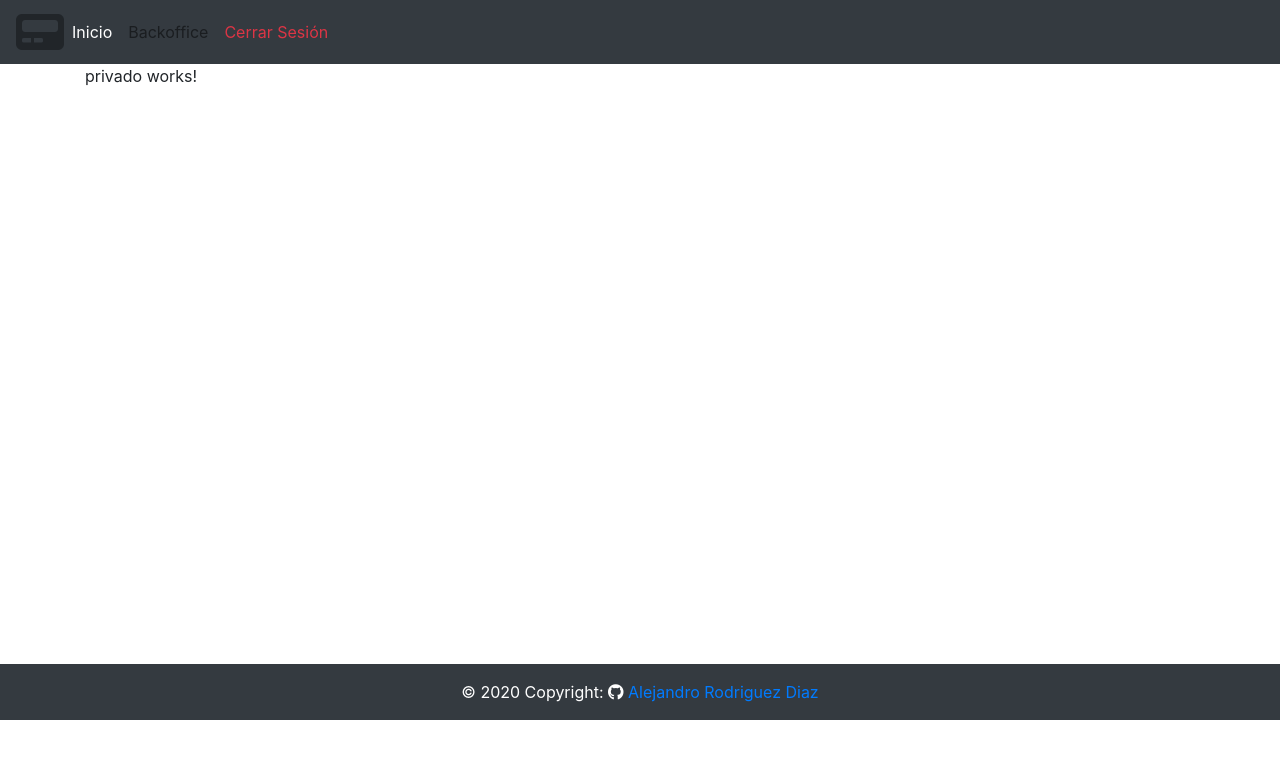
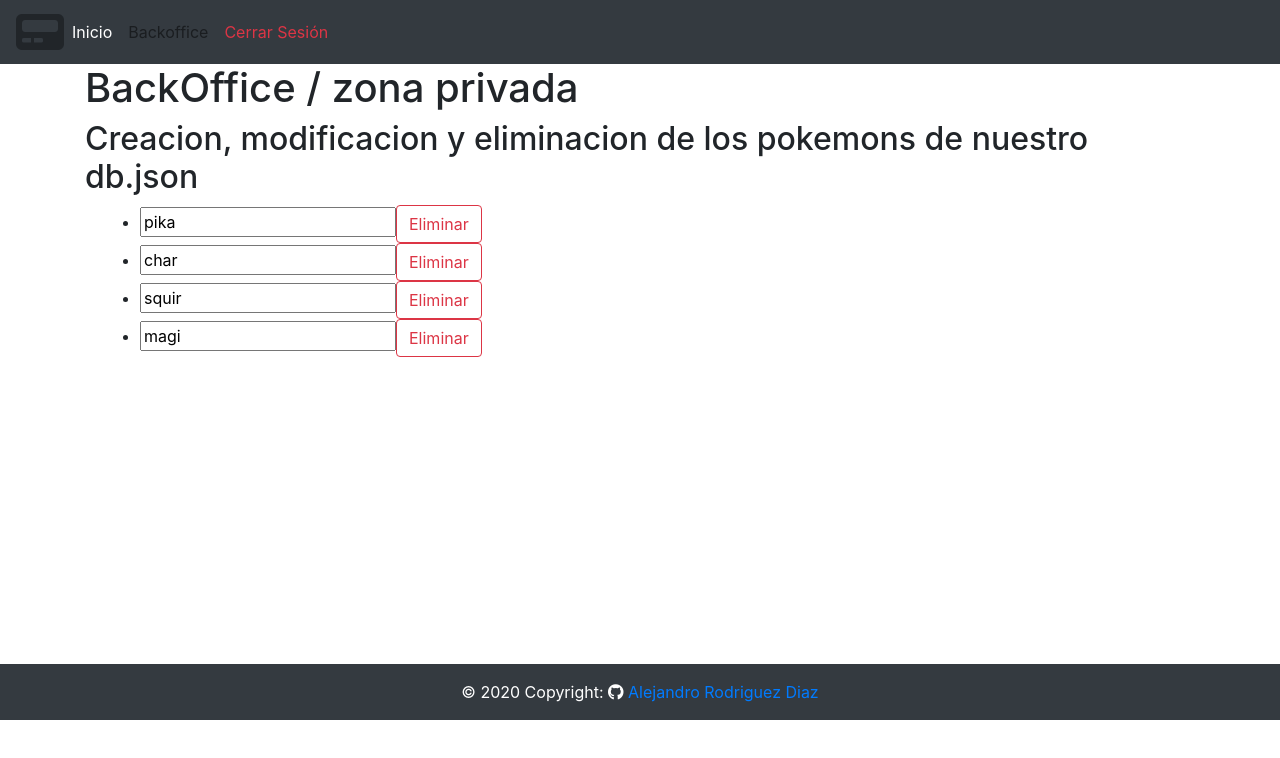
Before and after one commit to alejandro23rd/pokemon-cliente-angular, an Angular app: page /login in a window 1280 px wide. Both pictures are taken after a click on the input "Enviar". Shown: the top 758 px of the page. Built offline with nearby package versions, Linux system fonts and the light colour scheme; data requests are answered from the project's data file.

Commit message:
listado hecho

```diff
--- a/src/app/paginas/privado/privado.component.html
+++ b/src/app/paginas/privado/privado.component.html
@@ -1 +1,36 @@
-<p>privado works!</p>
+<h1>BackOffice / zona privada</h1>
+<h2>Creacion, modificacion y eliminacion de los pokemons de nuestro db.json</h2>
+
+<div class="container">
+
+    <!-- mensajes para el usuario -->
+    <div *ngIf="showMensaje" class="alert alert-warning alert-dismissible fade show" role="alert">
+        {{mensaje}}
+        <button (click)="showMensaje = !showMensaje" type="button" class="close" data-dismiss="alert" aria-label="Close">
+          <span aria-hidden="true">&times;</span>
+        </button>
+    </div>
+
+     <!-- crear una nueva tarea -->
+    <div class="container-tareas">
+
+        <!--
+        <div class="crear">
+            <input type="text" [(ngModel)]="nombreNuevo" class="form-control" placeholder="Nombre del nuevo pokemon" >
+            <button (click)="nuevoPokemon()" class="btn btn-primary">Crear</button>
+        </div>
+        -->
+
+     <!-- listar las tareas -->
+        <ul>
+            <li *ngFor="let p of pokemon">
+                <input type="text" [(ngModel)]="p.nombre">
+                <button (click)="eliminar(p)" class="btn btn-outline-danger">Eliminar</button>
+            </li>
+        </ul>
+
+    </div>
+    <!-- /.container-tareas -->
+
+</div>
+<!-- /.container -->
--- a/src/app/paginas/privado/privado.component.ts
+++ b/src/app/paginas/privado/privado.component.ts
@@ -1,4 +1,6 @@
 import { Component, OnInit } from '@angular/core';
+import { Pokemon } from 'src/app/model/pokemon';
+import { PokemonService } from 'src/app/services/pokemon.service';
 
 @Component({
   selector: 'app-privado',
@@ -7,9 +9,32 @@ import { Component, OnInit } from '@angular/core';
 })
 export class PrivadoComponent implements OnInit {
 
-  constructor() { }
+  pokemon: Array<Pokemon>;
+
+  constructor(private servicioPokemon : PokemonService) {
+    console.trace('PrivadoComponent constructor');
+    this.pokemon= [];
+  }//constructor
 
   ngOnInit() {
-  }
+    console.trace('PrivadoComponent ngOnInit');
+    this.cargarTareas();
+  }//ngOnInit
+
+
+  private cargarTareas(): void {
+    console.trace('cargarTareas');
+
+    // llamar al service para obtener tareas
+    this.servicioPokemon.getAll().subscribe(
+      datos => {
+        console.debug('esto se ejecuta de forma asincrona');
+        this.pokemon = datos;
+      },
+      error => {
+        console.warn('Servico Rest no funciona %o', error);
+      });
+
+  }// cargarTareas
 
 }
```
